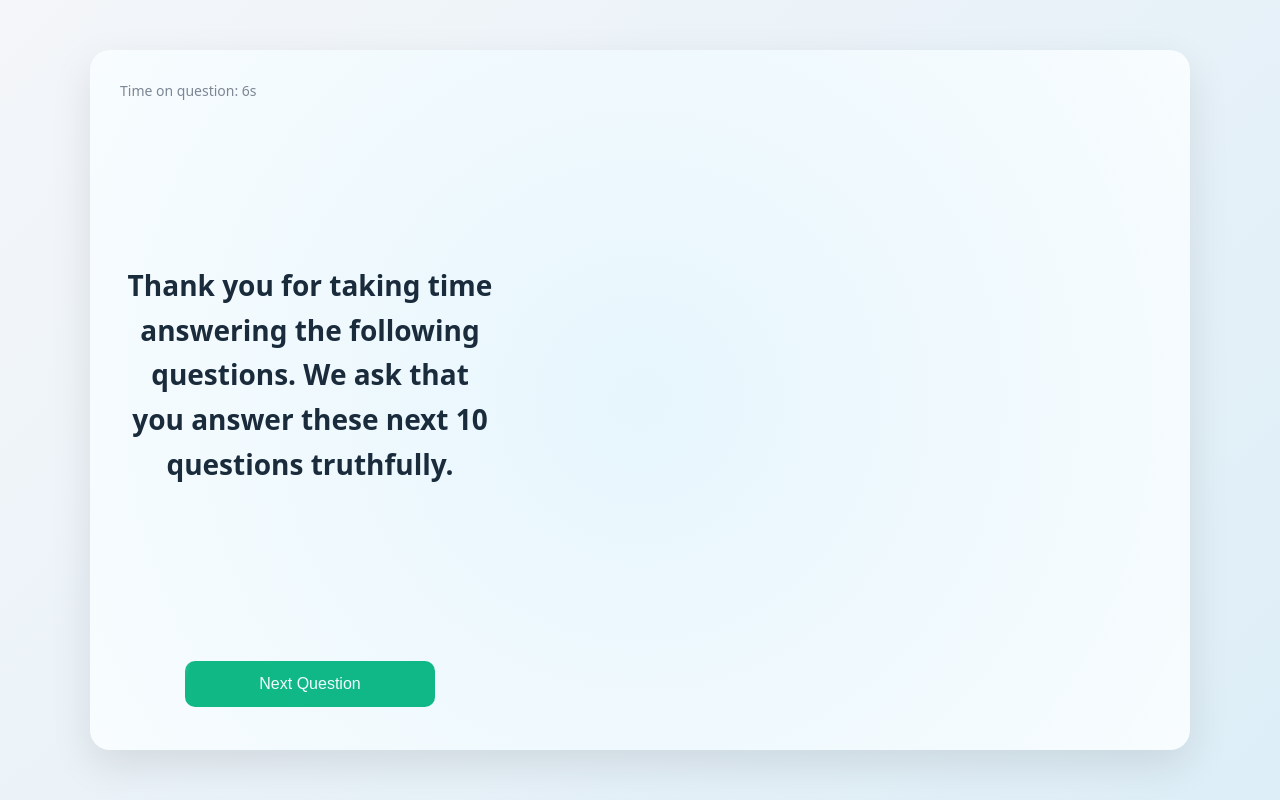
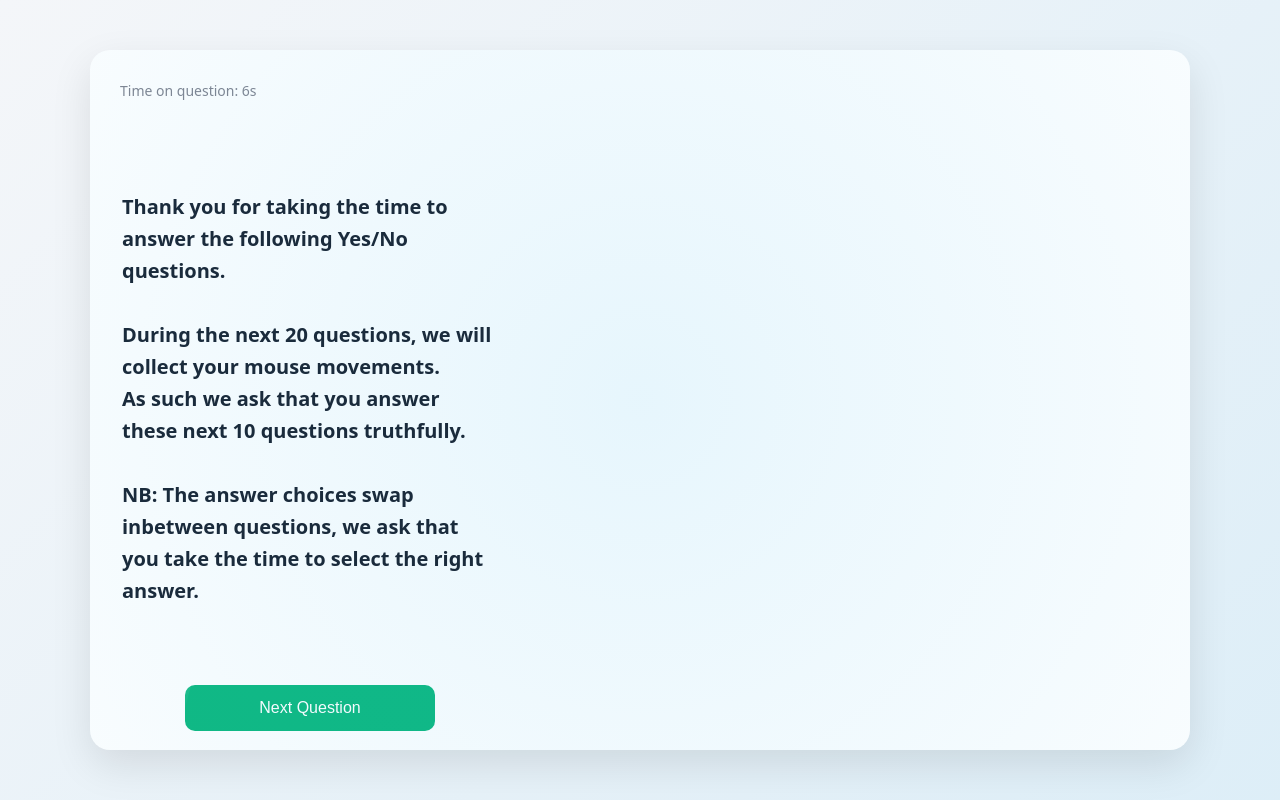
Before and after one commit to Bachelor-Thesis-Mobai-2025/Mouse-Tracking-Flask-Demo, a Flask app: page / in a window 1280 px wide. Run offline with Flask 3, Linux system fonts and the light colour scheme.

Commit message:
Wording and minor layout changes, js updated to support wording and layout.

```diff
--- a/app.py
+++ b/app.py
@@ -17,38 +17,47 @@ os.makedirs('data/truthful', exist_ok=True)
 
 # Instructions for different phases
 INSTRUCTIONS = {
-    "start": "Thank you for taking time answering the following questions. We ask that you answer these next 10 "
-             "questions truthfully.",
-    "switch": "For the next 10 questions we ask that you answer the questions deceitfully (Lie).",
-    "end": "You have completed all questions. Thank you for your participation!"
+    "start": "Thank you for taking the time to answer the following Yes/No questions.\n\n" +
+             "During the next 20 questions, we will collect your mouse movements.\n" +
+             "As such we ask that you answer these next 10 questions truthfully.\n\n" +
+             "NB: The answer choices swap inbetween questions, " +
+             "we ask that you take the time to select the right answer.",
+
+    "switch": "For the next 10 questions we ask that you answer the questions deceitfully (Lie).\n\n" +
+              "NB: The answer choices swap inbetween questions, " +
+              "we ask that you take the time to select the right answer.",
+
+    "end": "You have completed all questions.\n We Thank you for your participation!\n\n" +
+           "Please be so kind to sign the \"Data Collection Consent\" form\n" +
+           "if you do not object to our use of the mouse tracking data collected from you."
 }
 
 # Questions (unchanged)
 QUESTIONS = [
     # Truthful Yes Answers: Ground truth should be YES
     "Are you currently located in Norway?",
-    "Are you currently located in the county: Innlandet?",
-    "Are you currently located in Gjovik?",
+    "Are you currently located in the county (NO: Fylke): Innlandet?",
+    "Are you currently located in Gjøvik?",
     "Are you currently located at NTNU?",
     "Are you currently a Student at NTNU?",
     # Truthful No Answers: Ground truth should be NO
     "Are you currently located in the USA?",
-    "Are you currently located in the state: California?",
+    "Are you currently located in the US state of California?",
     "Are you currently located in Berkeley?",
-    "Are you currently located at UC, Berkeley?",
-    "Are you currently a student at UC, Berkeley?",
+    "Are you currently located at University of California, Berkeley?",
+    "Are you currently a student at University of California, Berkeley?",
     # Skipped to show instructions for deception
     "",
     # Deceitful Yes Answers: Ground truth should be NO
     "Are you currently located in Australia?",
-    "Are you currently located in the state: Victoria?",
+    "Are you currently located in the AU state of Victoria?",
     "Are you currently located in Melbourne?",
-    "Are you currently located at RMIT?",
-    "Are you currently employed as a Professor at RMIT?",
+    "Are you currently located at the Royal Melbourne Institute of Technology?",
+    "Are you currently employed as a Professor at the Royal Melbourne Institute of Technology?",
     # Deceitful No Answers: Ground truth should be YES
     "Are you currently located in Norway?",
-    "Are you currently located in the county: Innlandet?",
-    "Are you currently located in Gjovik?",
+    "Are you currently located in the county (NO: Fylke): Innlandet?",
+    "Are you currently located in Gjøvik?",
     "Are you currently located at NTNU?",
     "Are you currently a Student at NTNU?",
 ]
--- a/static/layout-1.css
+++ b/static/layout-1.css
@@ -60,6 +60,7 @@ body {
     color: var(--text-color);
     line-height: 1.4;
     max-width: 100%;
+    text-align: left;
 }
 
 #map-container {
--- a/static/layout-3.css
+++ b/static/layout-3.css
@@ -82,8 +82,8 @@ body {
     display: flex;
     align-items: center;
     justify-content: center;
-    text-align: center;
-    font-size: 1.75rem;
+    text-align: left;
+    font-size: 1.25rem;
     font-weight: 600;
     color: var(--text-primary);
     padding: 0 2rem;
--- a/static/layout-4.css
+++ b/static/layout-4.css
@@ -72,6 +72,7 @@ body {
     line-height: 1.4;
     padding-right: 1rem;
     z-index: 10;
+    text-align: left;
 }
 
 #map-container {
--- a/static/script.js
+++ b/static/script.js
@@ -42,7 +42,7 @@ let lastDy = 0;
 const locationEmbeds = {
     // Norway locations
     "Norway": "https://www.google.com/maps/embed?pb=!1m18!1m12!1m3!1d7115129.1005240865!2d7.202227919814455!3d64.19044446471571!2m3!1f0!2f0!3f0!3m2!1i1024!2i768!4f13.1!3m3!1m2!1s0x461268458f4de5bf%3A0xa1b03b9db864d02b!2sNorge!5e0!3m2!1sno!2sno!4v1742225138899!5m2!1sno!2sno",
-    "Gjovik": "https://www.google.com/maps/embed?pb=!1m18!1m12!1m3!1d31680.92327955288!2d10.676129899999999!3d60.798508!2m3!1f0!2f0!3f0!3m2!1i1024!2i768!4f13.1!3m3!1m2!1s0x4641da7f7d25d825%3A0xc834e9351bd371f1!2sGj%C3%B8vik!5e0!3m2!1sno!2sno!4v1711064304382!5m2!1sno!2sno",
+    "Gj\u00F8vik": "https://www.google.com/maps/embed?pb=!1m18!1m12!1m3!1d31680.92327955288!2d10.676129899999999!3d60.798508!2m3!1f0!2f0!3f0!3m2!1i1024!2i768!4f13.1!3m3!1m2!1s0x4641da7f7d25d825%3A0xc834e9351bd371f1!2sGj%C3%B8vik!5e0!3m2!1sno!2sno!4v1711064304382!5m2!1sno!2sno",
     "Innlandet": "https://www.google.com/maps/embed?pb=!1m18!1m12!1m3!1d1999520.267789213!2d10.49408859677242!3d61.26669287075171!2m3!1f0!2f0!3f0!3m2!1i1024!2i768!4f13.1!3m3!1m2!1s0x4613202593a930b7%3A0x4613202593a931b5!2sInnlandet!5e0!3m2!1sno!2sno!4v1711064362211!5m2!1sno!2sno",
     "NTNU": "https://www.google.com/maps/embed?pb=!1m18!1m12!1m3!1d1947.0953831666425!2d10.679612413300815!3d60.78973439317518!2m3!1f0!2f0!3f0!3m2!1i1024!2i768!4f13.1!3m3!1m2!1s0x4641da14f48bc6d1%3A0x15d7b34504988672!2zTlROVSBww6UgR2rDuHZpaw!5e0!3m2!1sno!2sno!4v1742225884390!5m2!1sno!2sno",
 
@@ -50,13 +50,13 @@ const locationEmbeds = {
     "USA": "https://www.google.com/maps/embed?pb=!1m18!1m12!1m3!1d24314527.50780894!2d-102.58805748934844!3d40.13885294325144!2m3!1f0!2f0!3f0!3m2!1i1024!2i768!4f13.1!3m3!1m2!1s0x54eab584e432360b%3A0x1c3bb99243deb742!2sUSA!5e0!3m2!1sno!2sno!4v1742225936787!5m2!1sno!2sno",
     "Berkeley": "https://www.google.com/maps/embed?pb=!1m18!1m12!1m3!1d50660.14164260444!2d-122.30440033250237!3d37.87223135536998!2m3!1f0!2f0!3f0!3m2!1i1024!2i768!4f13.1!3m3!1m2!1s0x80857c3254417ca3%3A0x1f0ce75c7cfefe47!2sBerkeley%2C%20CA%2C%20USA!5e0!3m2!1sno!2sno!4v1711064428032!5m2!1sno!2sno",
     "California": "https://www.google.com/maps/embed?pb=!1m18!1m12!1m3!1d12443468.11099838!2d-122.97043661879774!3d36.778261015535724!2m3!1f0!2f0!3f0!3m2!1i1024!2i768!4f13.1!3m3!1m2!1s0x80859a6d00690021%3A0x4a501367f076adff!2sCalifornien%2C%20USA!5e0!3m2!1sno!2sno!4v1711064461141!5m2!1sno!2sno",
-    "UC Berkeley": "https://www.google.com/maps/embed?pb=!1m18!1m12!1m3!1d3149.532814939858!2d-122.25804328751286!3d37.87121830648002!2m3!1f0!2f0!3f0!3m2!1i1024!2i768!4f13.1!3m3!1m2!1s0x808f7718c522d7c1%3A0xda8034ea3b6b3289!2sUniversity%20of%20California!5e0!3m2!1sno!2sno!4v1742226174344!5m2!1sno!2sno",
+    "University of California, Berkeley": "https://www.google.com/maps/embed?pb=!1m18!1m12!1m3!1d3149.532814939858!2d-122.25804328751286!3d37.87121830648002!2m3!1f0!2f0!3f0!3m2!1i1024!2i768!4f13.1!3m3!1m2!1s0x808f7718c522d7c1%3A0xda8034ea3b6b3289!2sUniversity%20of%20California!5e0!3m2!1sno!2sno!4v1742226174344!5m2!1sno!2sno",
 
     // Australian locations
     "Australia": "https://www.google.com/maps/embed?pb=!1m18!1m12!1m3!1d34368450.22012237!2d134.48828173214755!3d-25.27433291133309!2m3!1f0!2f0!3f0!3m2!1i1024!2i768!4f13.1!3m3!1m2!1s0x2b2bfd076787c5df%3A0x538267a1955b1352!2sAustralia!5e0!3m2!1sno!2sno!4v1711064593220!5m2!1sno!2sno",
     "Melbourne": "https://www.google.com/maps/embed?pb=!1m18!1m12!1m3!1d402590.52635753667!2d144.72282398041585!3d-37.971563335846504!2m3!1f0!2f0!3f0!3m2!1i1024!2i768!4f13.1!3m3!1m2!1s0x6ad646b5d2ba4df7%3A0x4045675218ccd90!2sMelbourne%20Victoria%2C%20Australia!5e0!3m2!1sno!2sno!4v1742226652455!5m2!1sno!2sno",
     "Victoria": "https://www.google.com/maps/embed?pb=!1m18!1m12!1m3!1d3285885.6074694144!2d140.45994787418059!3d-36.46063347963703!2m3!1f0!2f0!3f0!3m2!1i1024!2i768!4f13.1!3m3!1m2!1s0x6ad4314b7e18954f%3A0x5a4efce2be829534!2sVictoria%2C%20Australia!5e0!3m2!1sno!2sno!4v1742226621015!5m2!1sno!2sno",
-    "RMIT": "https://www.google.com/maps/embed?pb=!1m18!1m12!1m3!1d3152.2194357913054!2d144.96135831278156!3d-37.808328833612855!2m3!1f0!2f0!3f0!3m2!1i1024!2i768!4f13.1!3m3!1m2!1s0x6ad642cb0a2ff0fb%3A0xed6e6acedcefb31c!2sRMIT%20University!5e0!3m2!1sno!2sno!4v1742224523627!5m2!1sno!2sno"
+    "Royal Melbourne Institute of Technology": "https://www.google.com/maps/embed?pb=!1m18!1m12!1m3!1d3152.2194357913054!2d144.96135831278156!3d-37.808328833612855!2m3!1f0!2f0!3f0!3m2!1i1024!2i768!4f13.1!3m3!1m2!1s0x6ad642cb0a2ff0fb%3A0xed6e6acedcefb31c!2sRMIT%20University!5e0!3m2!1sno!2sno!4v1742224523627!5m2!1sno!2sno"
 };
 
 // Initialize trajectory data structure
@@ -496,7 +496,7 @@ function fetchQuestion() {
         .then(data => {
             if (data.complete) {
                 // Experiment is complete
-                questionElement.textContent = data.instruction;
+                questionElement.innerText = data.instruction;
                 // Hide the answer buttons and next button
                 yesBtn.style.display = 'none';
                 noBtn.style.display = 'none';
@@ -509,7 +509,7 @@ function fetchQuestion() {
             // Check if this is an instruction screen
             if (data.isInstruction) {
                 // Display instruction
-                questionElement.textContent = data.instruction;
+                questionElement.innerText = data.instruction;
                 // Hide answer buttons for instructions
                 yesBtn.style.display = 'none';
                 noBtn.style.display = 'none';
@@ -524,7 +524,7 @@ function fetchQuestion() {
 
             // Normal question display
             currentQuestion = data.question;
-            questionElement.textContent = data.question;
+            questionElement.innerText = data.question;
 
             // Initialize trajectory data structure
             initTrajectoryData();
```
